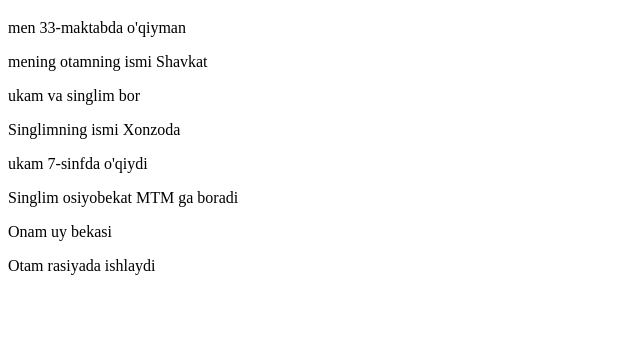
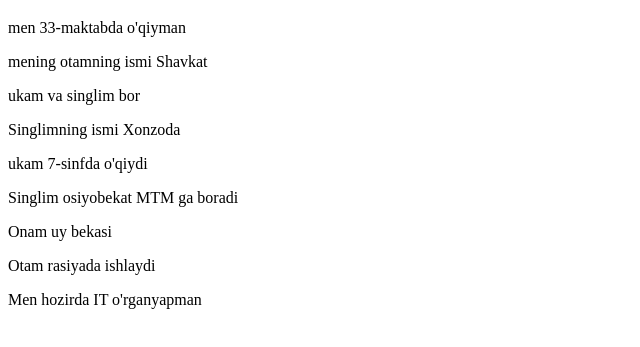
Before and after one commit to urinboy2011-maker/git_darsi, a plain HTML site: page about.html in a window 1280 px wide. Shown: the part 61-408 px from the top of the page, without its empty margins (0-640 px from the left). Drawn offline with Linux system fonts and the light colour scheme.

Commit message:
Add paragraph about current IT

```diff
--- a/about.html
+++ b/about.html
@@ -15,5 +15,6 @@
     <p>Singlim osiyobekat MTM ga boradi</p>
     <p>Onam uy bekasi</p>
     <p>Otam rasiyada ishlaydi</p>
+    <p>Men hozirda IT o'rganyapman</p>
 </body>
 </html>
```
